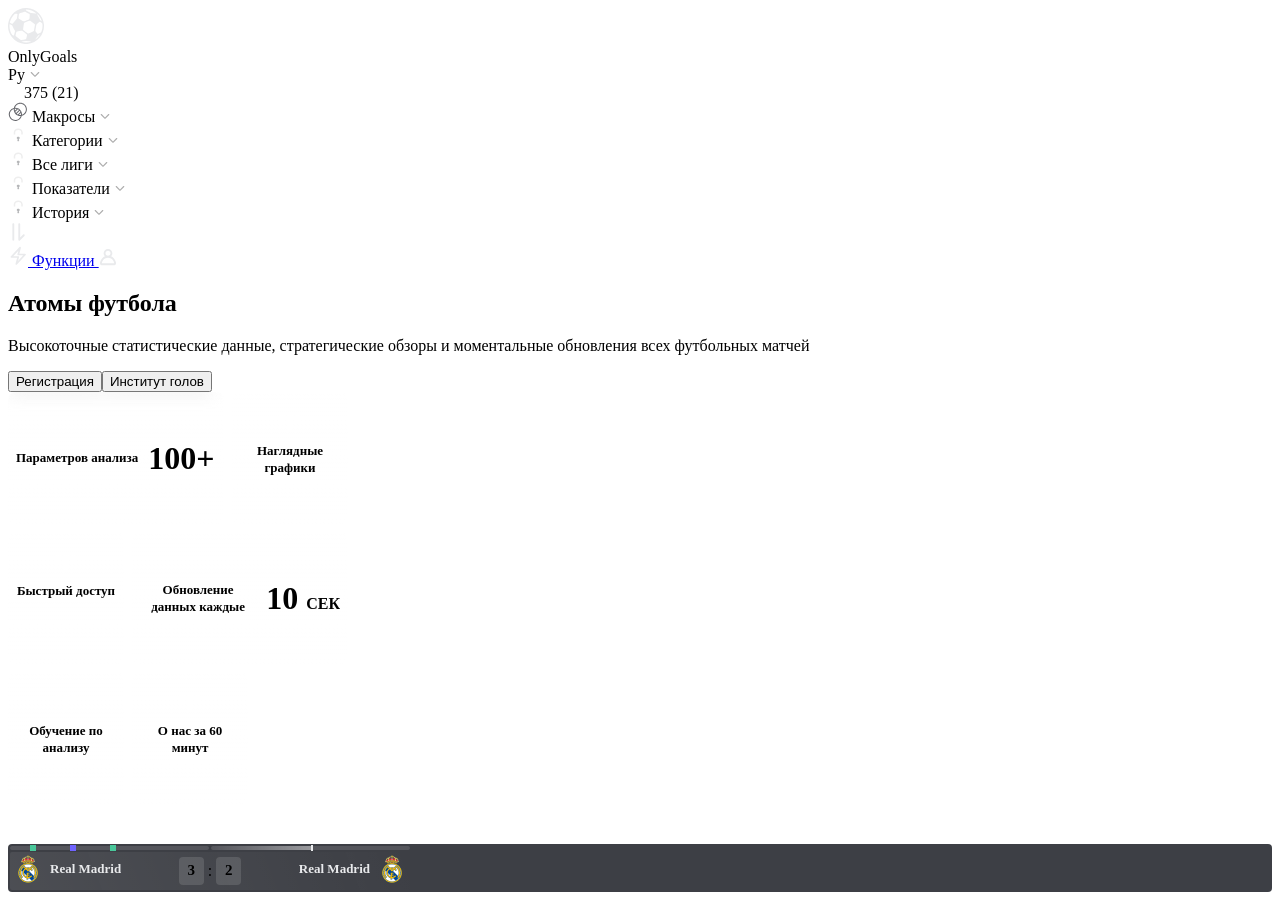
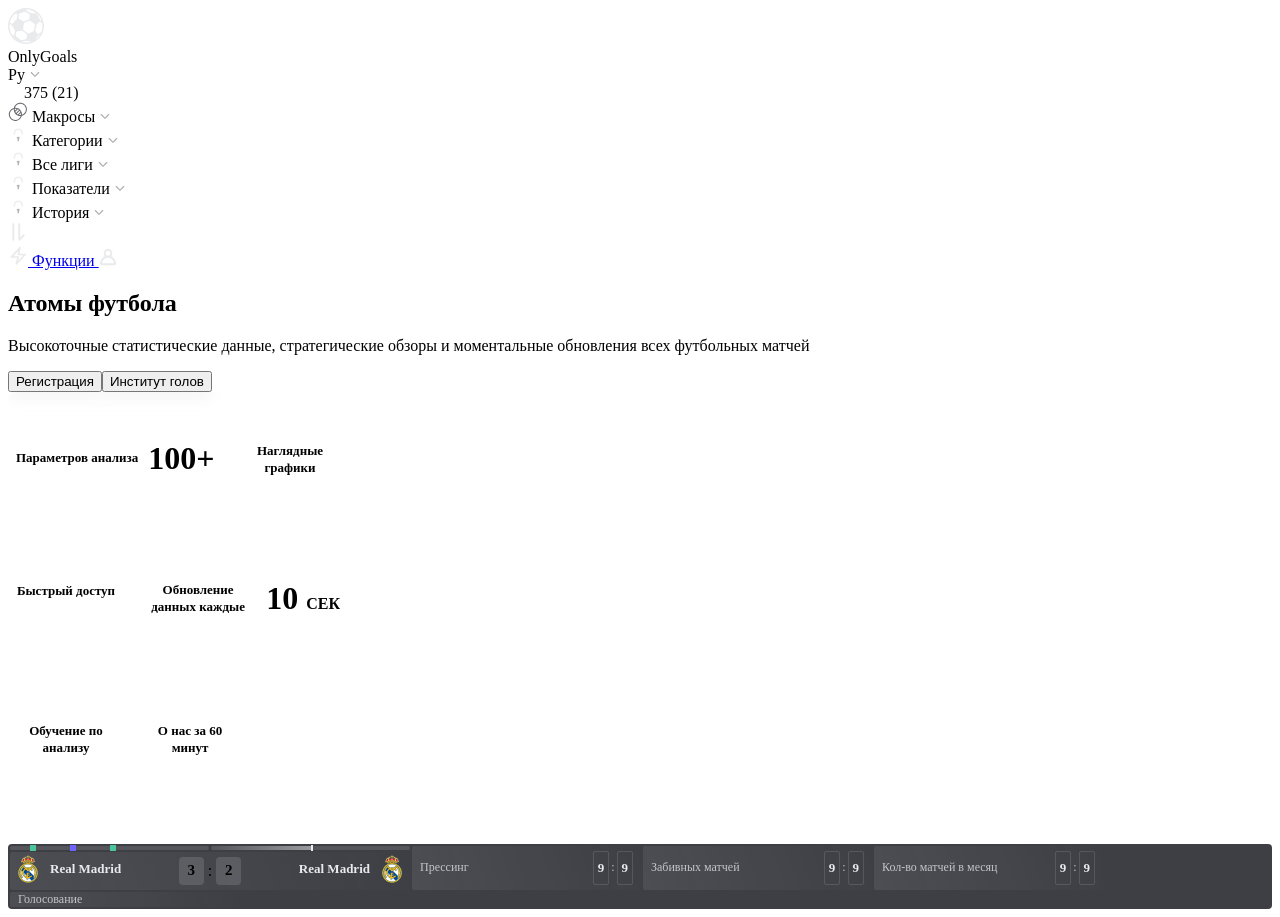
Before and after one commit to gldenis/onlygoals, a Vue app: page / in a window 1280 px wide. Built offline with nearby package versions, Linux system fonts and the light colour scheme; the HTML template or start-up script is replaced by a standard one.

Commit message:
FEAT: game-info

```diff
--- a/src/pages/index.vue
+++ b/src/pages/index.vue
@@ -101,7 +101,33 @@ import IconCharts from '@/components/icons/hero/IconCharts.vue'
               </div>
             </div>
           </div>
-
+          <div class="game-info">
+            <div class="game-info__title">Прессинг</div>
+            <div class="info-score">
+              <div class="info-score__item">9</div>
+              :
+              <div class="info-score__item">9</div>
+            </div>
+          </div>
+          <div class="game-info">
+            <div class="game-info__title">Забивных матчей</div>
+            <div class="info-score">
+              <div class="info-score__item">9</div>
+              :
+              <div class="info-score__item">9</div>
+            </div>
+          </div>
+          <div class="game-info">
+            <div class="game-info__title">Кол-во матчей в месяц</div>
+            <div class="info-score">
+              <div class="info-score__item">9</div>
+              :
+              <div class="info-score__item">9</div>
+            </div>
+          </div>
+          <div class="game-info">
+            <div class="game-info__title">Голосование</div>
+          </div>
         </div>
       </div>
 
@@ -110,6 +136,50 @@ import IconCharts from '@/components/icons/hero/IconCharts.vue'
 </template>
 
 <style lang="scss" scoped>
+.game-info {
+  border-radius: 2px;
+  background: linear-gradient(249deg, rgba(255, 255, 255, 0.00) 0%, rgba(255, 255, 255, 0.08) 100%);
+  padding: 0px 8px;
+  display: flex;
+  justify-content: space-between;
+  align-items: center;
+  gap: 8px;
+  width: calc((100% - 400px - 8px) / 4);
+
+  &__title {
+    overflow: hidden;
+    color: var(--neutral-left-68, rgba(255, 255, 255, 0.68));
+    text-overflow: ellipsis;
+    font-size: 12px;
+    font-weight: 500;
+    line-height: 128%;
+  }
+}
+
+.info-score {
+  display: flex;
+  align-items: center;
+  gap: 2px;
+  color: var(--neutral-left-68, rgba(255, 255, 255, 0.68));
+  font-size: 12px;
+  font-weight: 500;
+  line-height: 128%;
+
+  &__item {
+    padding: 4px;
+    height: 24px;
+    color: var(--Neutral-1, #E9EAEC);
+    text-align: center;
+    font-size: 13px;
+    font-weight: 700;
+    line-height: 132%;
+    border-radius: 2px;
+    border: 1px solid var(--neutral-left-12, rgba(255, 255, 255, 0.12));
+    display: flex;
+    align-items: center;
+    justify-content: center;
+  }
+}
 .game-timeline {
   display: flex;
   gap: 2px;
@@ -182,6 +252,9 @@ import IconCharts from '@/components/icons/hero/IconCharts.vue'
   background: var(--neutral-right-84, rgba(25, 27, 34, 0.84));
   backdrop-filter: blur(4px);
   padding: 2px;
+  display: flex;
+  flex-wrap: wrap;
+  gap: 2px;
 
   &__column {
     display: flex;
@@ -193,6 +266,8 @@ import IconCharts from '@/components/icons/hero/IconCharts.vue'
     }
   }
 }
+
+
 
 .game-meta {
   border-radius: 2px;
```
